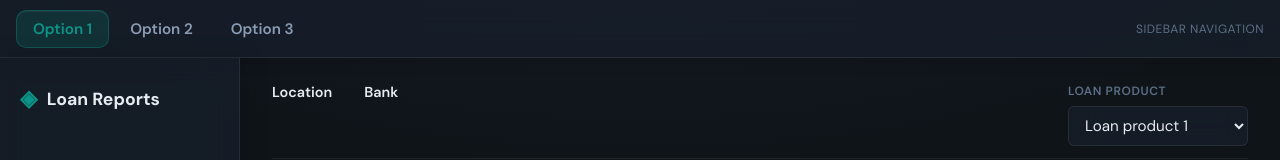
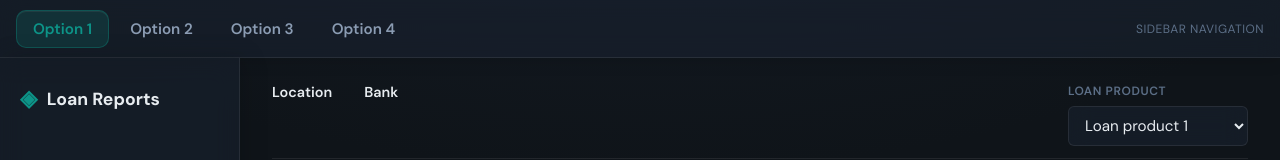
Before and after one commit to Basavraj-collab/loan-reporting-dashboard, a React (Vite) app: page /segment/business-dashboard/business-health in a window 1280 px wide. Shown: the top 160 px of the page. Built offline with nearby package versions, Linux system fonts and the light colour scheme.

Commit message:
Add Option 4 tab with empty view
Made-with: Cursor

```diff
--- a/src/App.tsx
+++ b/src/App.tsx
@@ -51,6 +51,7 @@ function App() {
         {portalOption === 1 && <Layout>{appRoutes}</Layout>}
         {portalOption === 2 && <Option2Layout>{appRoutes}</Option2Layout>}
         {portalOption === 3 && <Option3Layout>{appRoutes}</Option3Layout>}
+        {portalOption === 4 && <div />}
       </div>
     </PortalOptionContext.Provider>
   )
--- a/src/components/PortalTabBar.tsx
+++ b/src/components/PortalTabBar.tsx
@@ -1,6 +1,6 @@
 import styles from './PortalTabBar.module.css'
 
-export type PortalOption = 1 | 2 | 3
+export type PortalOption = 1 | 2 | 3 | 4
 
 interface PortalTabBarProps {
   selected: PortalOption
@@ -32,11 +32,19 @@ export function PortalTabBar({ selected, onSelect }: PortalTabBarProps) {
         >
           Option 3
         </button>
+        <button
+          type="button"
+          className={selected === 4 ? styles.tabActive : styles.tab}
+          onClick={() => onSelect(4)}
+        >
+          Option 4
+        </button>
       </div>
       <span className={styles.badge}>
         {selected === 1 && 'Sidebar navigation'}
         {selected === 2 && 'Top dropdown navigation'}
         {selected === 3 && 'Breadcrumb + sub-nav'}
+        {selected === 4 && 'Empty view'}
       </span>
     </div>
   )
```
